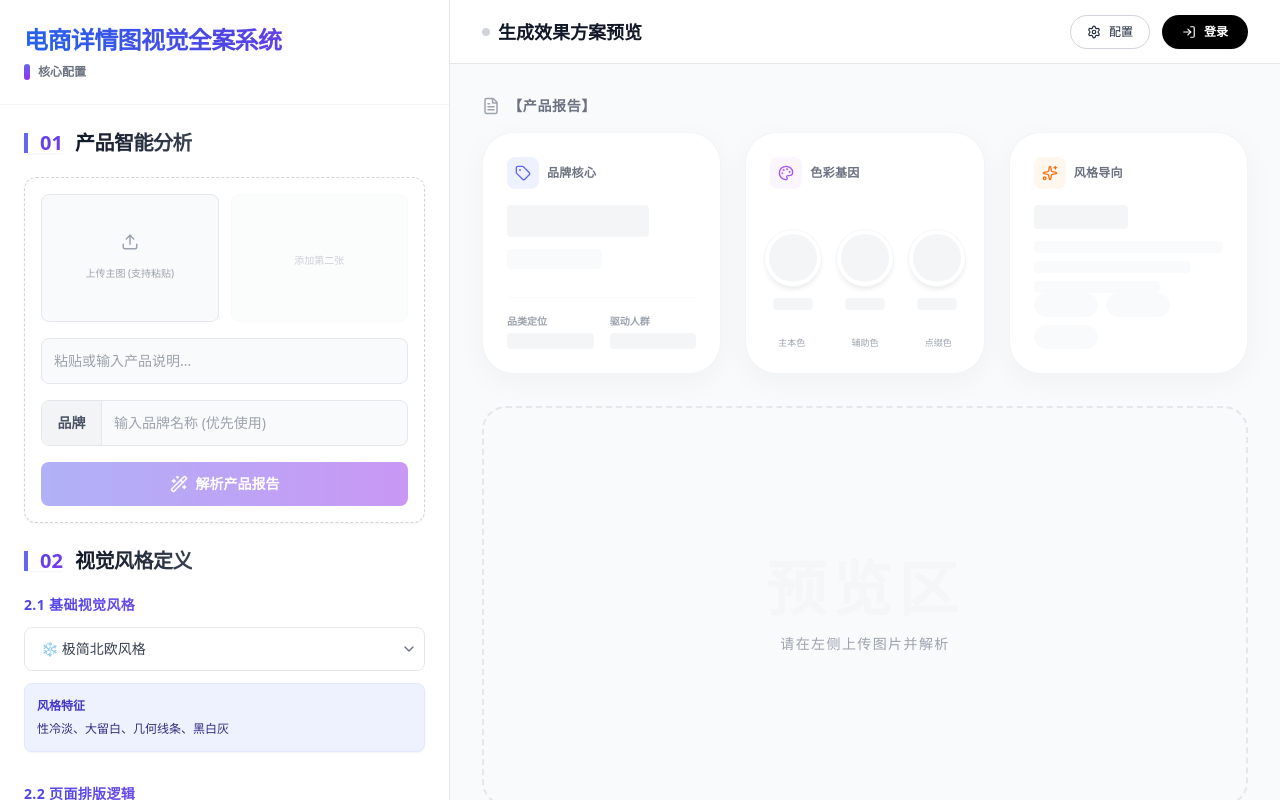
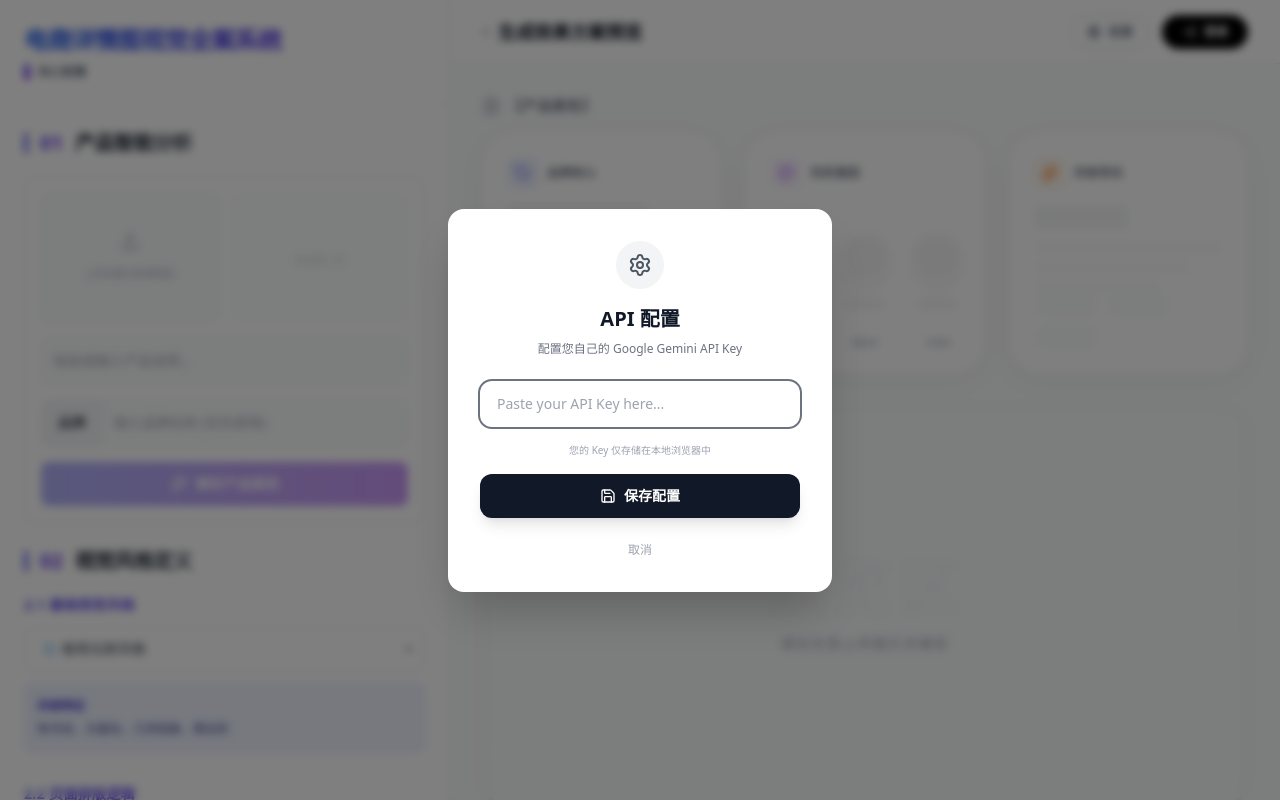
Before and after one commit to camerarts/product-image, a React (Vite) app: page / in a window 1280 px wide. Both pictures are taken after a click on the button "配置". Built offline with nearby package versions, Linux system fonts and the light colour scheme.

Commit message:
Update App.tsx
12

```diff
--- a/App.tsx
+++ b/App.tsx
@@ -7,7 +7,7 @@ import PromptCard from './components/PromptCard';
 import { VISUAL_STYLES, TYPO_STYLES } from './constants';
 import { AnalysisResult, AppStep, GenerationOptions, TypoStyle, VisualStyle, ParsedPrompt } from './types';
 import { analyzeImage, analyzeText, generatePrompts, generateImageFromPrompt } from './services/geminiService';
-import { Upload, Loader2, Wand2, ArrowRight, FileText, Image as ImageIcon, Key, CheckCircle2, X, ChevronDown, Lock, LogIn, LogOut, User, Settings } from 'lucide-react';
+import { Upload, Loader2, Wand2, ArrowRight, FileText, Image as ImageIcon, Key, CheckCircle2, X, ChevronDown, Lock, LogIn, LogOut, User, Settings, Save } from 'lucide-react';
 
 const App: React.FC = () => {
   // State
@@ -18,10 +18,13 @@ const App: React.FC = () => {
   const [isAnalyzing, setIsAnalyzing] = useState(false);
   const [analysisResult, setAnalysisResult] = useState<AnalysisResult | null>(null);
 
-  // Auth State
+  // Auth & Settings State
   const [isLoggedIn, setIsLoggedIn] = useState(false);
   const [showLoginModal, setShowLoginModal] = useState(false);
+  const [showSettingsModal, setShowSettingsModal] = useState(false);
   const [passwordInput, setPasswordInput] = useState('');
+  const [userApiKey, setUserApiKey] = useState(() => localStorage.getItem('user_gemini_key') || '');
+  const [tempApiKey, setTempApiKey] = useState('');
 
   // Set default Visual Style to "Minimalist Nordic" (id: minimalist)
   const [selectedStyle, setSelectedStyle] = useState<VisualStyle | null>(
@@ -96,6 +99,13 @@ const App: React.FC = () => {
     };
   }, [selectedImages]); // Re-bind when selectedImages changes to check length correctly
 
+  // Init tempApiKey from userApiKey when opening modal
+  useEffect(() => {
+    if (showSettingsModal) {
+      setTempApiKey(userApiKey);
+    }
+  }, [showSettingsModal, userApiKey]);
+
   // Handlers
   const handleLogin = (e?: React.FormEvent) => {
     e?.preventDefault();
@@ -106,6 +116,13 @@ const App: React.FC = () => {
     } else {
       alert("密码错误");
     }
+  };
+
+  const handleSaveSettings = (e?: React.FormEvent) => {
+    e?.preventDefault();
+    setUserApiKey(tempApiKey);
+    localStorage.setItem('user_gemini_key', tempApiKey);
+    setShowSettingsModal(false);
   };
 
   const handleImageUpload = (e: React.ChangeEvent<HTMLInputElement>) => {
@@ -130,9 +147,20 @@ const App: React.FC = () => {
     setSelectedImages(prev => prev.filter((_, index) => index !== indexToRemove));
   };
 
+  // Logic to determine API Key to use
+  // Returns string (User Key), undefined (Use Env/Backend Key), or null (No key available)
+  const getEffectiveApiKey = (): string | undefined | null => {
+    if (userApiKey && userApiKey.trim() !== '') return userApiKey;
+    if (isLoggedIn) return undefined; // Let service fallback to process.env.API_KEY
+    return null; // Guest + No User Key
+  };
+
   const handleAnalyze = async () => {
-    if (!isLoggedIn) {
-      setShowLoginModal(true);
+    const effectiveKey = getEffectiveApiKey();
+    if (effectiveKey === null) {
+      // Guest with no key
+      alert("非登录状态下，请先配置您的 API Key");
+      setShowSettingsModal(true);
       return;
     }
 
@@ -151,7 +179,8 @@ const App: React.FC = () => {
       // Combine brand name into description for context
       const combinedDesc = brandName ? `品牌名称: ${brandName}. ${productDesc}` : productDesc;
 
-      result = await analyzeImage(base64Images, combinedDesc);
+      // Pass effectiveKey (undefined means use backend env)
+      result = await analyzeImage(base64Images, combinedDesc, effectiveKey);
 
       // Override brand name if user input exists
       if (brandName.trim()) {
@@ -206,8 +235,10 @@ const App: React.FC = () => {
   };
 
   const handleGenerate = async () => {
-    if (!isLoggedIn) {
-      setShowLoginModal(true);
+    const effectiveKey = getEffectiveApiKey();
+    if (effectiveKey === null) {
+      alert("非登录状态下，请先配置您的 API Key");
+      setShowSettingsModal(true);
       return;
     }
 
@@ -216,7 +247,7 @@ const App: React.FC = () => {
     setIsGenerating(true);
     setParsedPrompts([]); // Clear previous
     try {
-      const result = await generatePrompts(analysisResult, selectedStyle, selectedTypo, options);
+      const result = await generatePrompts(analysisResult, selectedStyle, selectedTypo, options, effectiveKey);
       const prompts = parsePrompts(result);
       if (prompts.length === 0) {
         // Fallback if parsing fails or text is unstructured, create one "Raw" prompt
@@ -241,8 +272,10 @@ const App: React.FC = () => {
   };
 
   const handleGenerateImage = async (promptId: number) => {
-    if (!isLoggedIn) {
-      setShowLoginModal(true);
+    const effectiveKey = getEffectiveApiKey();
+    if (effectiveKey === null) {
+      alert("非登录状态下，请先配置您的 API Key");
+      setShowSettingsModal(true);
       return;
     }
 
@@ -260,7 +293,7 @@ const App: React.FC = () => {
       // Use the english prompt + styling info
       const fullPrompt = `${prompt.englishPrompt} -- Style: ${selectedStyle?.name}`;
 
-      const imageBase64 = await generateImageFromPrompt(fullPrompt, base64Images, options.aspectRatio);
+      const imageBase64 = await generateImageFromPrompt(fullPrompt, base64Images, options.aspectRatio, effectiveKey);
 
       setParsedPrompts(prev => prev.map(p => p.id === promptId ? { ...p, generatedImage: imageBase64 } : p));
     } catch (e: any) {
@@ -311,6 +344,52 @@ const App: React.FC = () => {
 
             <button
               onClick={() => setShowLoginModal(false)}
+              className="mt-6 text-xs text-gray-400 hover:text-gray-600 w-full text-center"
+            >
+              取消
+            </button>
+          </div>
+        </div>
+      )}
+
+      {/* Settings Modal */}
+      {showSettingsModal && (
+        <div className="fixed inset-0 z-50 flex items-center justify-center bg-black/50 backdrop-blur-sm animate-fade-in">
+          <div className="bg-white rounded-2xl shadow-2xl p-8 w-full max-w-sm transform transition-all scale-100">
+            <div className="flex flex-col items-center mb-6">
+              <div className="bg-gray-100 p-3 rounded-full mb-4">
+                <Settings className="text-gray-600" size={24} />
+              </div>
+              <h2 className="text-xl font-bold text-gray-900">API 配置</h2>
+              <p className="text-xs text-gray-500 mt-2 text-center">配置您自己的 Google Gemini API Key</p>
+            </div>
+
+            <form onSubmit={handleSaveSettings} className="space-y-4">
+              <div className="relative">
+                <input
+                  type="text"
+                  value={tempApiKey}
+                  onChange={(e) => setTempApiKey(e.target.value)}
+                  placeholder="Paste your API Key here..."
+                  className="w-full pl-4 pr-4 py-3 border border-gray-200 rounded-xl focus:ring-2 focus:ring-gray-500 focus:border-transparent outline-none text-sm transition-all"
+                  autoFocus
+                />
+              </div>
+              <p className="text-[10px] text-gray-400 text-center">
+                 您的 Key 仅存储在本地浏览器中
+              </p>
+
+              <button
+                type="submit"
+                className="w-full py-3 bg-gray-900 text-white font-bold rounded-xl shadow-lg hover:bg-gray-800 active:scale-[0.98] transition-all text-sm flex items-center justify-center gap-2"
+              >
+                <Save size={16} />
+                保存配置
+              </button>
+            </form>
+
+            <button
+              onClick={() => setShowSettingsModal(false)}
               className="mt-6 text-xs text-gray-400 hover:text-gray-600 w-full text-center"
             >
               取消
@@ -640,9 +719,12 @@ const App: React.FC = () => {
             生成效果方案预览
           </h2>
           <div className="flex gap-3">
-             <button className="flex items-center gap-2 px-4 py-2 text-xs font-medium border border-gray-300 rounded-full hover:bg-gray-50 transition-colors">
+             <button
+               onClick={() => setShowSettingsModal(true)}
+               className={`flex items-center gap-2 px-4 py-2 text-xs font-medium border rounded-full transition-colors ${userApiKey ? 'bg-indigo-50 border-indigo-200 text-indigo-700' : 'border-gray-300 hover:bg-gray-50'}`}
+             >
                <Settings size={14} />
-               配置
+               {userApiKey ? 'Key 已配置' : '配置'}
              </button>
 
              {!isLoggedIn ? (
```
